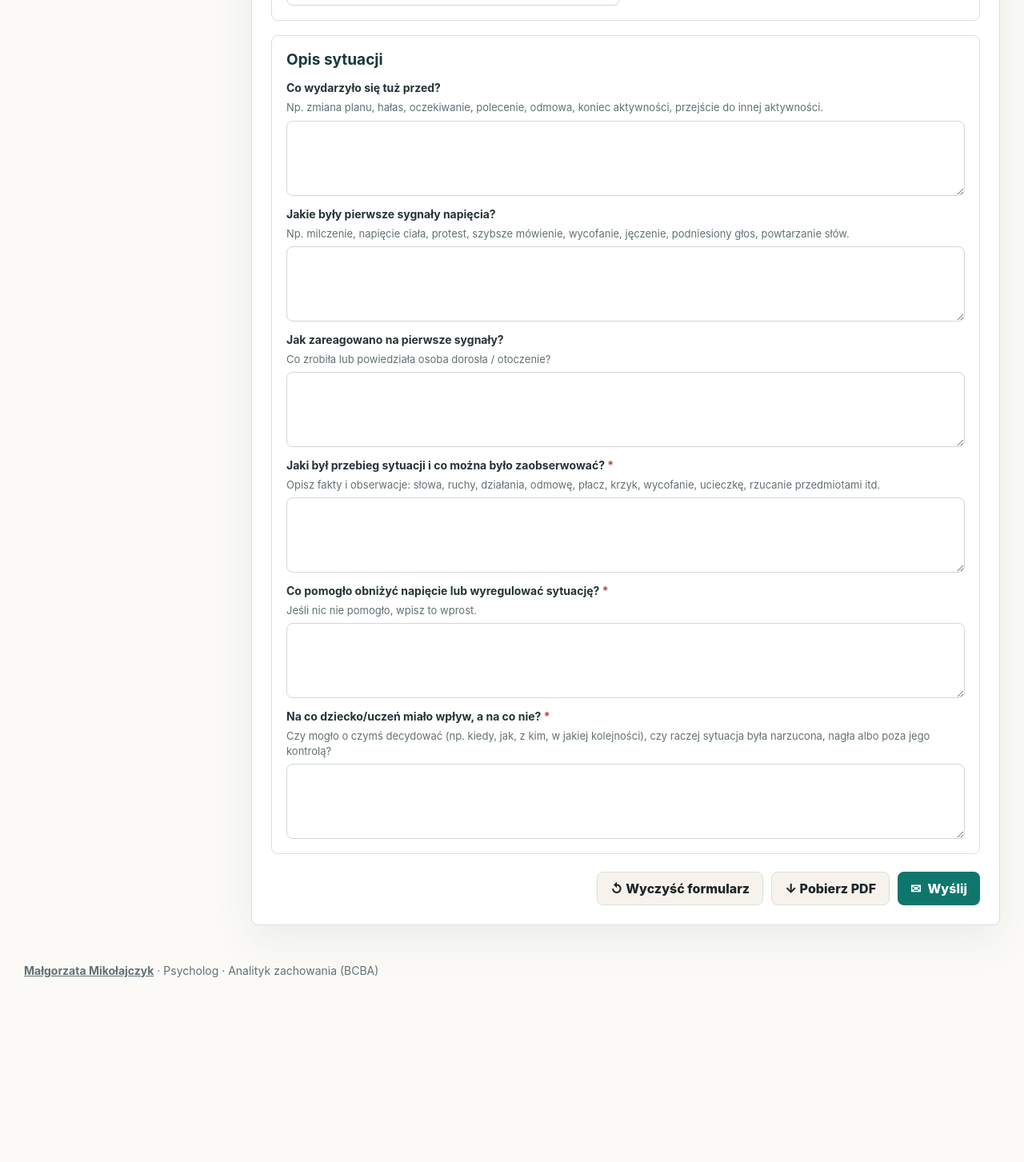
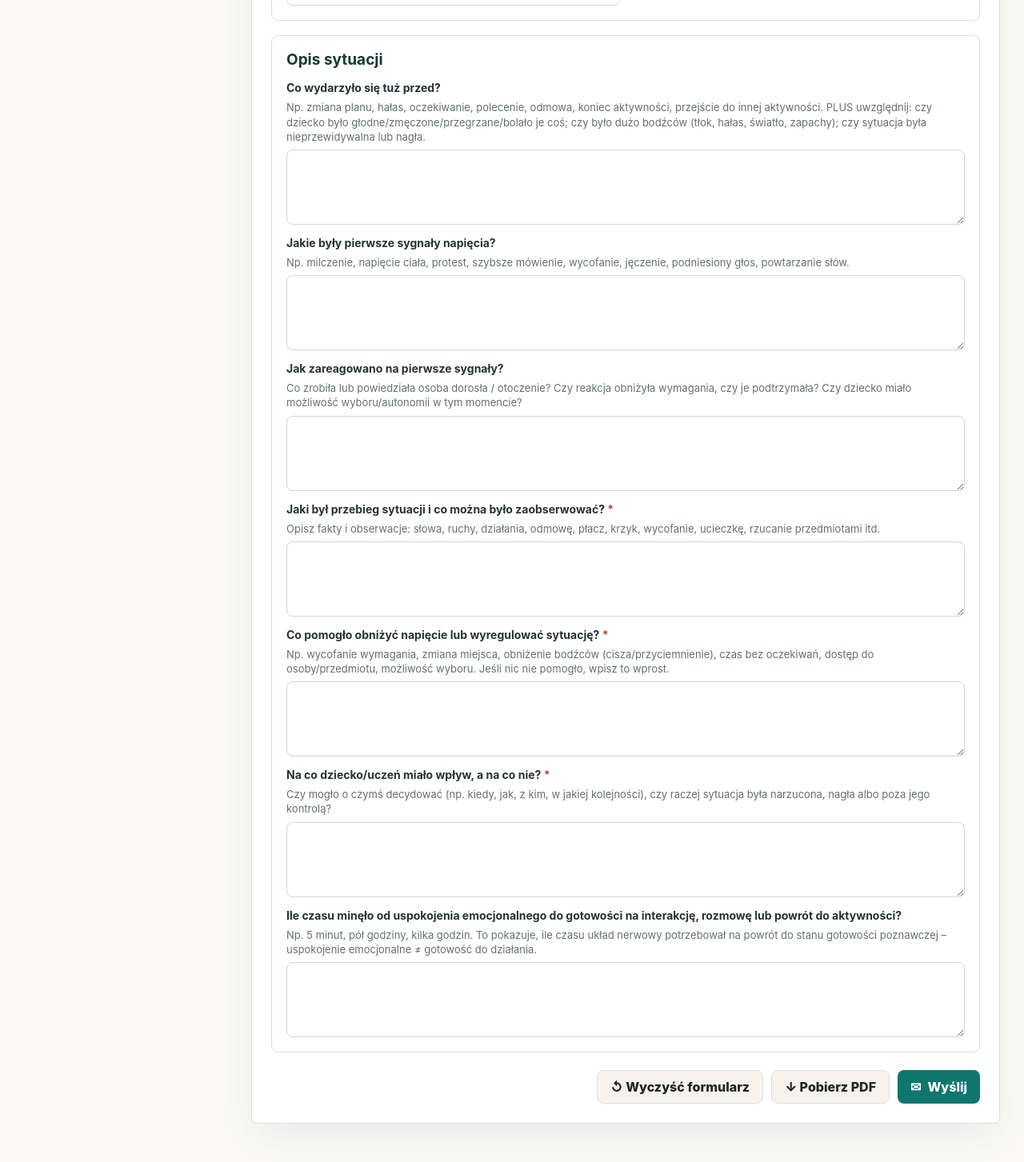
Before and after one commit to first-sunbeam/situationmap, a Vue app: page / in a window 1280 px wide. Shown: the part 760-2213 px from the top of the page at 80% size. Before the commit the page ends 2010 px from the top, so only its background shows below. Built offline with nearby package versions, Linux system fonts and the light colour scheme.

Commit message:
Refine simple ASD PDA prompts

```diff
--- a/src/components/SimpleForm.vue
+++ b/src/components/SimpleForm.vue
@@ -40,7 +40,7 @@ const { env, form, sendEmail, buildPdf, resetSimple, fieldErrors } = defineProps
           <TextAreaField
             v-model="form.simple.antecedents"
             :label="formLabels.simple.antecedents"
-            hint="Np. zmiana planu, hałas, oczekiwanie, polecenie, odmowa, koniec aktywności, przejście do innej aktywności."
+            hint="Np. zmiana planu, hałas, oczekiwanie, polecenie, odmowa, koniec aktywności, przejście do innej aktywności. PLUS uwzględnij: czy dziecko było głodne/zmęczone/przegrzane/bolało je coś; czy było dużo bodźców (tłok, hałas, światło, zapachy); czy sytuacja była nieprzewidywalna lub nagła."
           />
           <TextAreaField
             v-model="form.simple.signals"
@@ -50,7 +50,7 @@ const { env, form, sendEmail, buildPdf, resetSimple, fieldErrors } = defineProps
           <TextAreaField
             v-model="form.simple.interventions"
             :label="formLabels.simple.interventions"
-            hint="Co zrobiła lub powiedziała osoba dorosła / otoczenie?"
+            hint="Co zrobiła lub powiedziała osoba dorosła / otoczenie? Czy reakcja obniżyła wymagania, czy je podtrzymała? Czy dziecko miało możliwość wyboru/autonomii w tym momencie?"
           />
           <TextAreaField
             v-model="form.simple.behavior"
@@ -62,7 +62,7 @@ const { env, form, sendEmail, buildPdf, resetSimple, fieldErrors } = defineProps
           <TextAreaField
             v-model="form.simple.helped"
             :label="formLabels.simple.helped"
-            hint="Jeśli nic nie pomogło, wpisz to wprost."
+            hint="Np. wycofanie wymagania, zmiana miejsca, obniżenie bodźców (cisza/przyciemnienie), czas bez oczekiwań, dostęp do osoby/przedmiotu, możliwość wyboru. Jeśli nic nie pomogło, wpisz to wprost."
             required
             :error="fieldErrors['simple.helped']"
           />
@@ -72,6 +72,11 @@ const { env, form, sendEmail, buildPdf, resetSimple, fieldErrors } = defineProps
             hint="Czy mogło o czymś decydować (np. kiedy, jak, z kim, w jakiej kolejności), czy raczej sytuacja była narzucona, nagła albo poza jego kontrolą?"
             required
             :error="fieldErrors['simple.notes']"
+          />
+          <TextAreaField
+            v-model="form.simple.recoveryTime"
+            :label="formLabels.simple.recoveryTime"
+            hint="Np. 5 minut, pół godziny, kilka godzin. To pokazuje, ile czasu układ nerwowy potrzebował na powrót do stanu gotowości poznawczej – uspokojenie emocjonalne ≠ gotowość do działania."
           />
         </div>
       </section>
--- a/src/config/exportSections.ts
+++ b/src/config/exportSections.ts
@@ -38,7 +38,8 @@ export const simpleExportSection: ExportSection = {
     { label: formLabels.simple.interventions, value: (_env, form) => form.simple.interventions },
     { label: formLabels.simple.behavior, value: (_env, form) => form.simple.behavior },
     { label: formLabels.simple.helped, value: (_env, form) => form.simple.helped },
-    { label: formLabels.simple.notes, value: (_env, form) => form.simple.notes }
+    { label: formLabels.simple.notes, value: (_env, form) => form.simple.notes },
+    { label: formLabels.simple.recoveryTime, value: (_env, form) => form.simple.recoveryTime }
   ]
 };
 
--- a/src/config/formLabels.ts
+++ b/src/config/formLabels.ts
@@ -13,7 +13,8 @@ export const formLabels = {
     interventions: "Jak zareagowano na pierwsze sygnały?",
     behavior: "Jaki był przebieg sytuacji i co można było zaobserwować?",
     helped: "Co pomogło obniżyć napięcie lub wyregulować sytuację?",
-    notes: "Na co dziecko/uczeń miało wpływ, a na co nie?"
+    notes: "Na co dziecko/uczeń miało wpływ, a na co nie?",
+    recoveryTime: "Ile czasu minęło od uspokojenia emocjonalnego do gotowości na interakcję, rozmowę lub powrót do aktywności?"
   },
   incident: {
     baselineSection: "0. Poziom bazowy i kontekst dnia",
--- a/src/data/environments.ts
+++ b/src/data/environments.ts
@@ -178,7 +178,8 @@ export function blankForm(env: EnvironmentConfig): SituationForm {
       interventions: "",
       behavior: "",
       helped: "",
-      notes: ""
+      notes: "",
+      recoveryTime: ""
     },
     incident: {
       tension: "",
--- a/src/types/form.ts
+++ b/src/types/form.ts
@@ -41,6 +41,7 @@ export interface SimpleFormData {
   behavior: string;
   helped: string;
   notes: string;
+  recoveryTime: string;
 }
 
 export interface IncidentFormData {
```
